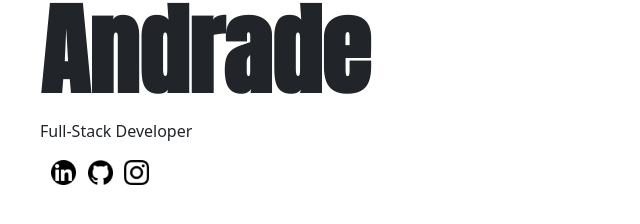
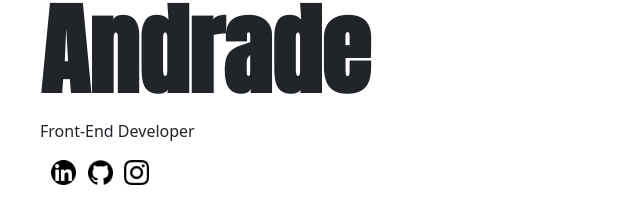
Before and after one commit to joaoarteagle/portfolio, a plain HTML site: page src/index.html in a window 1280 px wide. Shown: the part 332-556 px from the top of the page, 0-640 px from the left. Drawn offline with nearby package versions, Linux system fonts and the light colour scheme.

Commit message:
alterando nivel

```diff
--- a/src/index.html
+++ b/src/index.html
@@ -42,7 +42,7 @@
         <section>
             <h4>👋 Hello</h4>
             <h1>João Andrade</h1>
-            <p>Full-Stack Developer</p>
+            <p>Front-End Developer</p>
 
             <div class="links">
                 <a href="">
```
